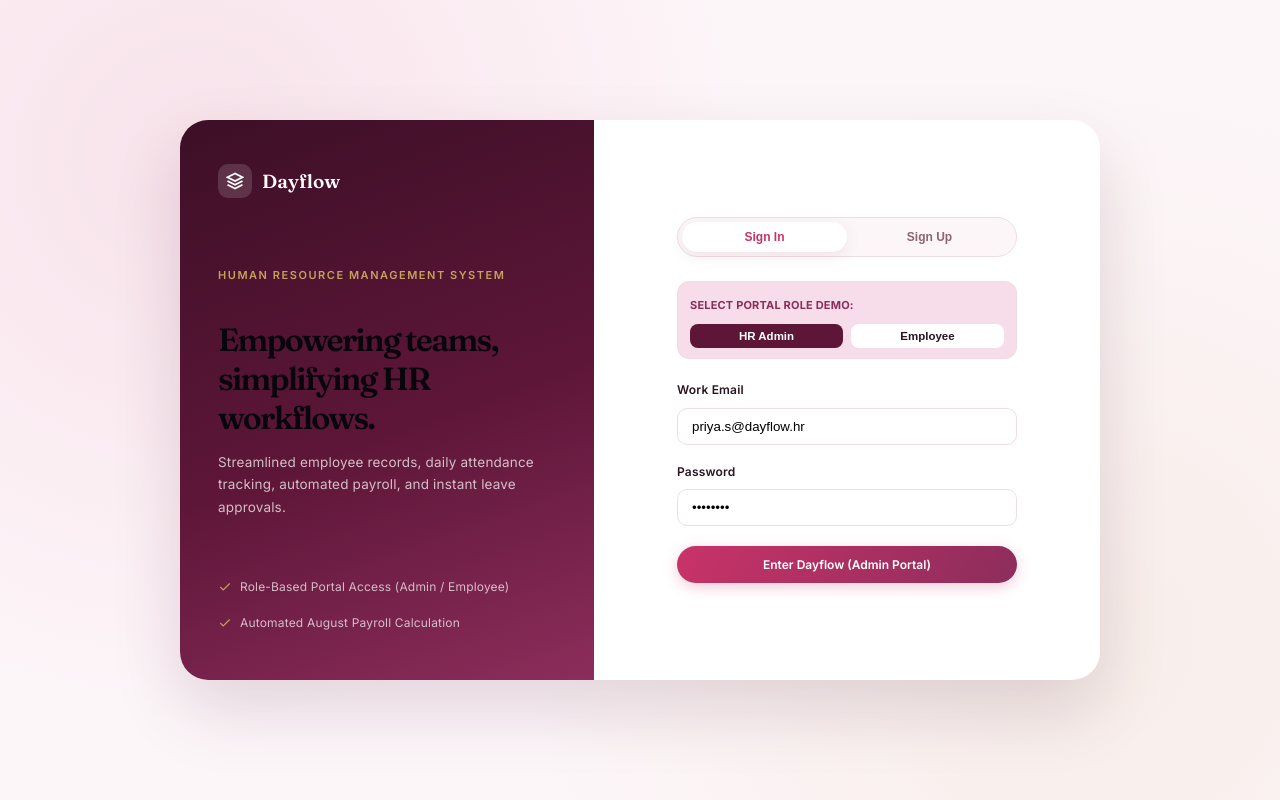
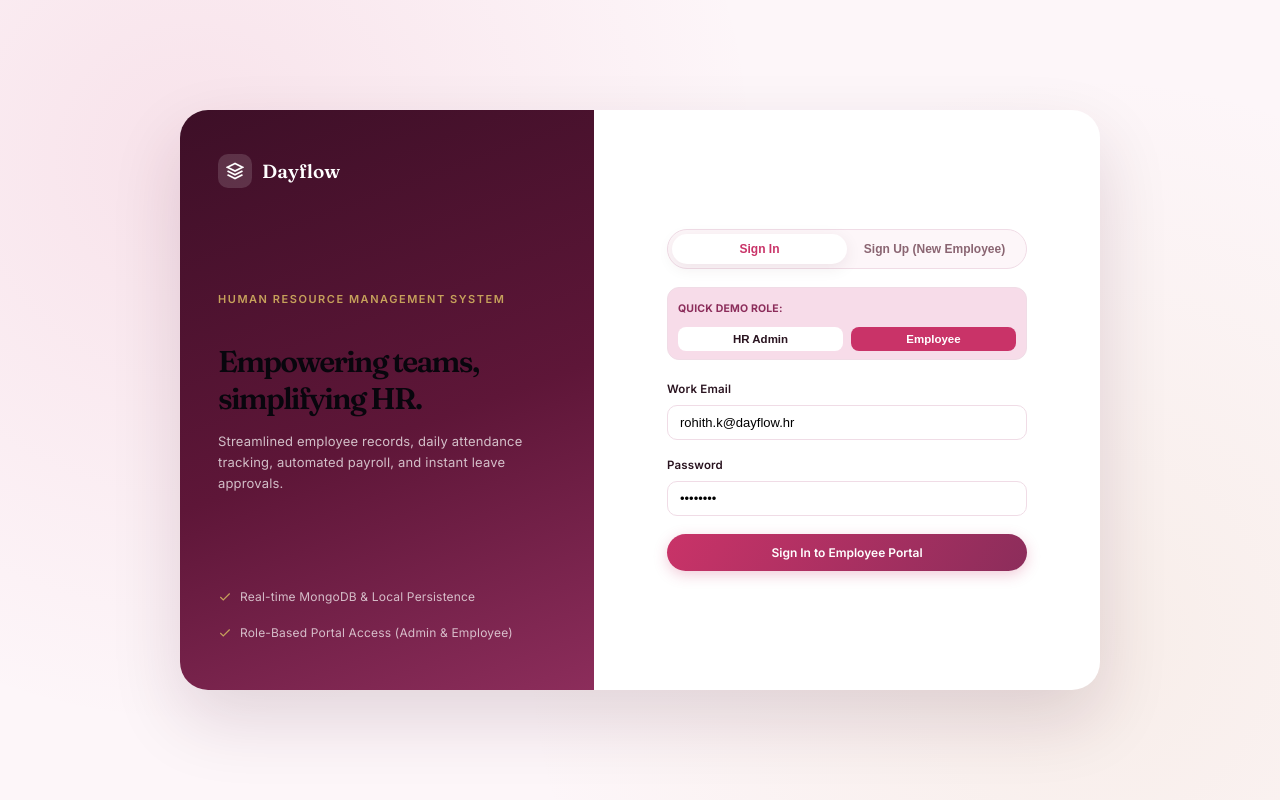
Before and after one commit to djadhav2707/odoo-nmit-hackathon-2026, a React (Vite) app in the folder frontend/: page / in a window 1280 px wide. Built offline with nearby package versions, Linux system fonts and the light colour scheme; no server answers.

Commit message:
feat(auth): enable live employee registration and real-time state update on sign up

```diff
--- a/frontend/src/components/auth/AuthScreen.jsx
+++ b/frontend/src/components/auth/AuthScreen.jsx
@@ -1,19 +1,76 @@
 import React, { useState } from 'react';
+import { apiService } from '../../services/api';
 
 export function AuthScreen({ onLogin }) {
   const [authMode, setAuthMode] = useState('signin'); // 'signin' | 'signup'
-  const [role, setRole] = useState('admin'); // 'admin' | 'employee'
-  const [email, setEmail] = useState('priya.s@dayflow.hr');
+  const [role, setRole] = useState('employee'); // 'admin' | 'employee'
+  const [email, setEmail] = useState('rohith.k@dayflow.hr');
   const [password, setPassword] = useState('••••••••');
   const [name, setName] = useState('');
+  const [department, setDepartment] = useState('Engineering');
+  const [designation, setDesignation] = useState('Software Engineer');
+  const [loading, setLoading] = useState(false);
+  const [successMessage, setSuccessMessage] = useState('');
 
-  const handleSubmit = (e) => {
+  const handleRoleSelect = (selectedRole) => {
+    setRole(selectedRole);
+    if (authMode === 'signin') {
+      if (selectedRole === 'admin') {
+        setEmail('priya.s@dayflow.hr');
+      } else {
+        setEmail('rohith.k@dayflow.hr');
+      }
+    }
+  };
+
+  const handleSubmit = async (e) => {
     e.preventDefault();
+    setLoading(true);
+
+    try {
+      if (authMode === 'signup') {
+        const newEmpData = {
+          name: name.trim() || 'New Employee',
+          email: email.trim(),
+          role: role === 'admin' ? 'ADMIN' : 'EMPLOYEE',
+          department: department,
+          designation: designation || (role === 'admin' ? 'HR Administrator' : 'Software Engineer'),
+          phone: '+91 98' + Math.floor(10000000 + Math.random() * 90000000),
+          status: 'Active',
+          joinDate: new Date().toLocaleDateString('en-GB', { day: '2-digit', month: 'short', year: 'numeric' }),
+          salary: '₹12,00,000',
+          ctc: '₹15,00,000',
+          location: 'Bangalore HQ'
+        };
+
+        const created = await apiService.addEmployee(newEmpData);
+        setSuccessMessage(`Account created for ${created.name}! Redirecting...`);
+
+        setTimeout(() => {
+          onLogin({
+            id: created.id,
+            email: created.email || email,
+            role: role,
+            name: created.name || name,
+            department: created.department,
+            designation: created.designation
+          });
+        }, 700);
+      } else {
+        const authRes = await apiService.login(email, password);
+        onLogin(authRes.user);
+      }
+    } catch (err) {
+      console.error('Auth error:', err);
+      // Fallback
       onLogin({
         email,
         role,
-      name: role === 'admin' ? 'Priya Sharma' : 'Rohith Kumar'
+        name: name || (role === 'admin' ? 'Priya Sharma' : 'Rohith Kumar')
       });
+    } finally {
+      setLoading(false);
+    }
   };
 
   return (
@@ -35,7 +92,7 @@ export function AuthScreen({ onLogin }) {
           borderRadius: '28px',
           boxShadow: 'var(--shadow-lg)',
           overflow: 'hidden',
-          minHeight: '560px'
+          minHeight: '580px'
         }}>
           {/* LEFT BRAND PANEL */}
           <div style={{
@@ -69,10 +126,10 @@ export function AuthScreen({ onLogin }) {
               <div style={{ fontSize: '11px', letterSpacing: '.14em', textTransform: 'uppercase', color: 'var(--gold)', fontWeight: 600, marginBottom: '14px', display: 'flex', alignItems: 'center', gap: '8px' }}>
                 Human Resource Management System
               </div>
-              <h1 className="display" style={{ fontSize: '32px', fontWeight: 600, lineHeight: 1.22, marginBottom: '14px' }}>
-                Empowering teams, simplifying HR workflows.
+              <h1 className="display" style={{ fontSize: '30px', fontWeight: 600, lineHeight: 1.22, marginBottom: '14px' }}>
+                {authMode === 'signup' ? 'Join Dayflow Workforce.' : 'Empowering teams, simplifying HR.'}
               </h1>
-              <p style={{ fontSize: '13.5px', color: 'rgba(255,255,255,0.72)', lineHeight: 1.65 }}>
+              <p style={{ fontSize: '13px', color: 'rgba(255,255,255,0.72)', lineHeight: 1.6 }}>
                 Streamlined employee records, daily attendance tracking, automated payroll, and instant leave approvals.
               </p>
             </div>
@@ -80,11 +137,11 @@ export function AuthScreen({ onLogin }) {
             <div style={{ position: 'relative', zIndex: 2, display: 'flex', flexDirection: 'column', gap: '10px' }}>
               <div style={{ display: 'flex', alignItems: 'center', gap: '8px', fontSize: '12px', color: 'rgba(255,255,255,0.7)' }}>
                 <svg width="14" height="14" viewBox="0 0 24 24" fill="none" stroke="var(--gold)" strokeWidth="2"><polyline points="20 6 9 17 4 12"/></svg>
-                Role-Based Portal Access (Admin / Employee)
+                Real-time MongoDB &amp; Local Persistence
               </div>
               <div style={{ display: 'flex', alignItems: 'center', gap: '8px', fontSize: '12px', color: 'rgba(255,255,255,0.7)' }}>
                 <svg width="14" height="14" viewBox="0 0 24 24" fill="none" stroke="var(--gold)" strokeWidth="2"><polyline points="20 6 9 17 4 12"/></svg>
-                Automated August Payroll Calculation
+                Role-Based Portal Access (Admin &amp; Employee)
               </div>
             </div>
           </div>
@@ -94,15 +151,15 @@ export function AuthScreen({ onLogin }) {
             display: 'flex',
             alignItems: 'center',
             justifyContent: 'center',
-            padding: '48px 44px',
+            padding: '40px 38px',
             position: 'relative'
           }}>
-            <div style={{ width: '100%', maxWidth: '340px' }}>
+            <div style={{ width: '100%', maxWidth: '360px' }}>
               {/* TAB TOGGLE: SIGN IN vs SIGN UP */}
-              <div style={{ display: 'flex', background: 'var(--canvas)', borderRadius: '100px', padding: '4px', marginBottom: '24px', border: '1px solid var(--border)' }}>
+              <div style={{ display: 'flex', background: 'var(--canvas)', borderRadius: '100px', padding: '4px', marginBottom: '18px', border: '1px solid var(--border)' }}>
                 <button
                   type="button"
-                  onClick={() => setAuthMode('signin')}
+                  onClick={() => { setAuthMode('signin'); setSuccessMessage(''); }}
                   style={{
                     flex: 1,
                     border: 'none',
@@ -120,7 +177,7 @@ export function AuthScreen({ onLogin }) {
                 </button>
                 <button
                   type="button"
-                  onClick={() => setAuthMode('signup')}
+                  onClick={() => { setAuthMode('signup'); setSuccessMessage(''); }}
                   style={{
                     flex: 1,
                     border: 'none',
@@ -134,19 +191,19 @@ export function AuthScreen({ onLogin }) {
                     boxShadow: authMode === 'signup' ? 'var(--shadow-sm)' : 'none'
                   }}
                 >
-                  Sign Up
+                  Sign Up (New Employee)
                 </button>
               </div>
 
               {/* DEMO ROLE SWITCHER */}
-              <div style={{ marginBottom: '18px', padding: '10px 12px', background: 'var(--blush)', borderRadius: '12px', border: '1px solid var(--border)' }}>
-                <label style={{ fontSize: '11px', fontWeight: 700, textTransform: 'uppercase', color: 'var(--wine-mid)', display: 'block', marginBottom: '6px' }}>
-                  Select Portal Role Demo:
+              <div style={{ marginBottom: '16px', padding: '8px 10px', background: 'var(--blush)', borderRadius: '12px', border: '1px solid var(--border)' }}>
+                <label style={{ fontSize: '10.5px', fontWeight: 700, textTransform: 'uppercase', color: 'var(--wine-mid)', display: 'block', marginBottom: '5px' }}>
+                  {authMode === 'signup' ? 'Register As Role:' : 'Quick Demo Role:'}
                 </label>
                 <div style={{ display: 'flex', gap: '8px' }}>
                   <button
                     type="button"
-                    onClick={() => { setRole('admin'); setEmail('priya.s@dayflow.hr'); }}
+                    onClick={() => handleRoleSelect('admin')}
                     style={{
                       flex: 1,
                       border: 'none',
@@ -163,7 +220,7 @@ export function AuthScreen({ onLogin }) {
                   </button>
                   <button
                     type="button"
-                    onClick={() => { setRole('employee'); setEmail('rohith.k@dayflow.hr'); }}
+                    onClick={() => handleRoleSelect('employee')}
                     style={{
                       flex: 1,
                       border: 'none',
@@ -181,45 +238,86 @@ export function AuthScreen({ onLogin }) {
                 </div>
               </div>
 
-              <form onSubmit={handleSubmit} style={{ display: 'flex', flexDirection: 'column', gap: '14px' }}>
+              {successMessage && (
+                <div style={{ padding: '8px 12px', background: 'var(--success-light)', color: 'var(--success)', borderRadius: '8px', fontSize: '12px', fontWeight: 600, marginBottom: '12px', textAlign: 'center' }}>
+                  {successMessage}
+                </div>
+              )}
+
+              <form onSubmit={handleSubmit} style={{ display: 'flex', flexDirection: 'column', gap: '12px' }}>
                 {authMode === 'signup' && (
+                  <>
                     <div>
-                    <label style={{ display: 'block', fontSize: '12px', fontWeight: 600, marginBottom: '4px' }}>Full Name</label>
+                      <label style={{ display: 'block', fontSize: '11.5px', fontWeight: 600, marginBottom: '3px' }}>Full Name</label>
                       <input
                         type="text"
-                      placeholder="e.g. Rohith Kumar"
+                        placeholder="e.g. Pooja Sharma"
                         value={name}
                         onChange={(e) => setName(e.target.value)}
-                      style={{ width: '100%', padding: '10px 14px', borderRadius: '10px', border: '1.5px solid var(--border)', outline: 'none' }}
+                        style={{ width: '100%', padding: '9px 12px', borderRadius: '10px', border: '1.5px solid var(--border)', outline: 'none', fontSize: '13px' }}
                         required
                       />
                     </div>
+
+                    <div style={{ display: 'grid', gridTemplateColumns: '1fr 1fr', gap: '8px' }}>
+                      <div>
+                        <label style={{ display: 'block', fontSize: '11.5px', fontWeight: 600, marginBottom: '3px' }}>Department</label>
+                        <select
+                          value={department}
+                          onChange={(e) => setDepartment(e.target.value)}
+                          style={{ width: '100%', padding: '9px 8px', borderRadius: '10px', border: '1.5px solid var(--border)', outline: 'none', fontSize: '12px', background: '#fff' }}
+                        >
+                          <option value="Engineering">Engineering</option>
+                          <option value="Design">Design</option>
+                          <option value="Human Resources">HR</option>
+                          <option value="Marketing">Marketing</option>
+                          <option value="Finance">Finance</option>
+                        </select>
+                      </div>
+
+                      <div>
+                        <label style={{ display: 'block', fontSize: '11.5px', fontWeight: 600, marginBottom: '3px' }}>Designation</label>
+                        <input
+                          type="text"
+                          placeholder="e.g. Frontend Dev"
+                          value={designation}
+                          onChange={(e) => setDesignation(e.target.value)}
+                          style={{ width: '100%', padding: '9px 10px', borderRadius: '10px', border: '1.5px solid var(--border)', outline: 'none', fontSize: '12px' }}
+                        />
+                      </div>
+                    </div>
+                  </>
                 )}
 
                 <div>
-                  <label style={{ display: 'block', fontSize: '12px', fontWeight: 600, marginBottom: '4px' }}>Work Email</label>
+                  <label style={{ display: 'block', fontSize: '11.5px', fontWeight: 600, marginBottom: '3px' }}>Work Email</label>
                   <input
                     type="email"
                     value={email}
                     onChange={(e) => setEmail(e.target.value)}
-                    style={{ width: '100%', padding: '10px 14px', borderRadius: '10px', border: '1.5px solid var(--border)', outline: 'none' }}
+                    style={{ width: '100%', padding: '9px 12px', borderRadius: '10px', border: '1.5px solid var(--border)', outline: 'none', fontSize: '13px' }}
                     required
                   />
                 </div>
 
                 <div>
-                  <label style={{ display: 'block', fontSize: '12px', fontWeight: 600, marginBottom: '4px' }}>Password</label>
+                  <label style={{ display: 'block', fontSize: '11.5px', fontWeight: 600, marginBottom: '3px' }}>Password</label>
                   <input
                     type="password"
                     value={password}
                     onChange={(e) => setPassword(e.target.value)}
-                    style={{ width: '100%', padding: '10px 14px', borderRadius: '10px', border: '1.5px solid var(--border)', outline: 'none' }}
+                    style={{ width: '100%', padding: '9px 12px', borderRadius: '10px', border: '1.5px solid var(--border)', outline: 'none', fontSize: '13px' }}
                     required
                   />
                 </div>
 
-                <button type="submit" className="btn btn-primary" style={{ width: '100%', justifyContent: 'center', marginTop: '6px', padding: '11px' }}>
-                  {authMode === 'signin' ? `Enter Dayflow (${role === 'admin' ? 'Admin Portal' : 'Employee Portal'})` : 'Create Account & Join'}
+                <button
+                  type="submit"
+                  disabled={loading}
+                  className="btn btn-primary"
+                  style={{ width: '100%', justifyContent: 'center', marginTop: '6px', padding: '11px', opacity: loading ? 0.7 : 1 }}
+                >
+                  {loading ? 'Processing...' : (authMode === 'signin' ? `Sign In to ${role === 'admin' ? 'Admin Portal' : 'Employee Portal'}` : 'Register & Add to Employees')}
                 </button>
               </form>
             </div>
```
Also changed, not shown: frontend/src/services/api.js (+9 -4 lines). Lines whose indentation alone changed are shown as unchanged.
